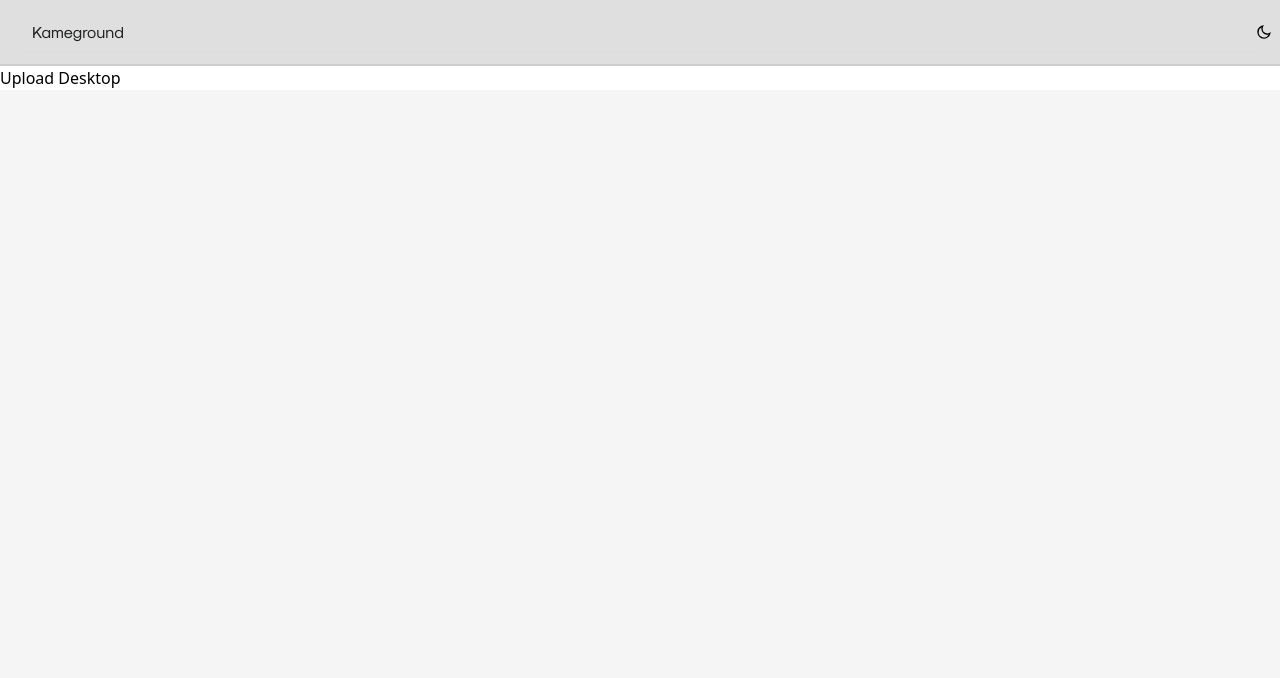
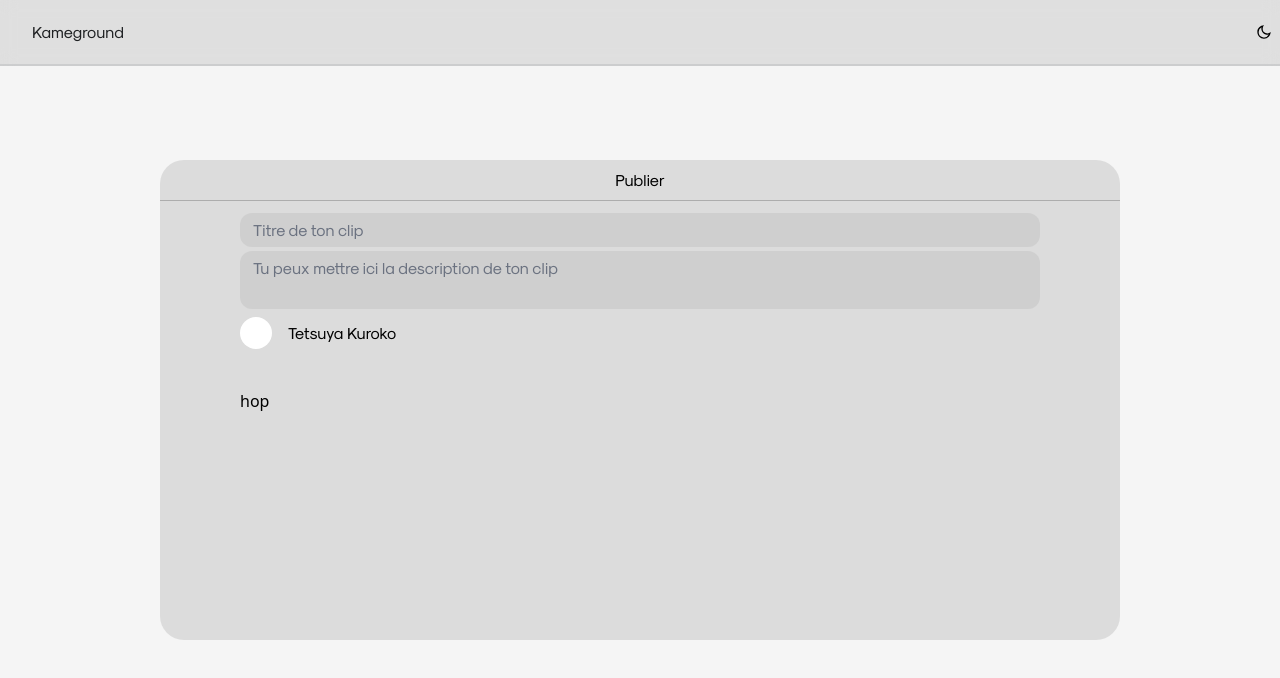
Before and after one commit to Initial-Dev/Project-S13, a Next.js app: page /upload in a window 1280 px wide. Shown: the top 678 px of the page. Built offline with nearby package versions, Linux system fonts and the light colour scheme; what tailwindcss-filters, vidstack would draw is missing.

Commit message:
setup html

```diff
--- /dev/null
+++ b/components/DragDrop/dragDrop.tsx
@@ -0,0 +1,14 @@
+import {FunctionComponent} from "react";
+
+type Props = {
+    className?: string
+}
+const dragDrop: FunctionComponent<Props> = ({className}) => {
+    return (
+        <div>
+            dragdrop
+        </div>
+    )
+}
+
+export default dragDrop;
--- /dev/null
+++ b/components/DragDrop/index.tsx
@@ -0,0 +1 @@
+export { default } from './dragDrop';
--- /dev/null
+++ b/components/FormUpload/formUpload.tsx
@@ -0,0 +1,22 @@
+import {FunctionComponent} from "react";
+
+type Props = {
+    className?: string
+}
+
+const formUpload: FunctionComponent<Props> = ({className}) => {
+    return (
+        <div className={`flex flex-col w-full gap-2 ${className}`}>
+            <div className={"flex flex-col gap-1"}>
+                <input className={"rounded-xl px-3 py-1 font-skmodernistregular bg-[#77777722] border-transparent p-0 focus:border-transparent focus:ring-0"} type={"text"} placeholder={"Titre de ton clip"}/>
+                <textarea className={"rounded-xl px-3 py-1 font-skmodernistregular resize-none bg-[#77777722] border-transparent p-0 focus:border-transparent focus:ring-0"} placeholder={"Tu peux mettre ici la description de ton clip"}/>
+            </div>
+            <div className={"flex flex-row gap-4 items-center"}>
+                <div className={"w-8 h-8 bg-white rounded-full"}></div>
+                <span className={"font-skmodernistregular"}>Tetsuya Kuroko</span>
+            </div>
+        </div>
+    )
+}
+
+export default formUpload;
--- /dev/null
+++ b/components/FormUpload/index.tsx
@@ -0,0 +1 @@
+export { default } from "./formUpload";
--- a/components/Title/Title.tsx
+++ b/components/Title/Title.tsx
@@ -1,9 +1,13 @@
 import {FunctionComponent} from "react";
+import classNames from "classnames";
 
-const Title: FunctionComponent = () => {
+type Props = {
+    className?: string
+}
+const Title: FunctionComponent<Props> = ({className}) => {
     return (
-        <div>
-            <h1>Upload</h1>
+        <div className={`w-full p-2 font- border-b-[1px] border-[#77777777] text-center ${className}`}>
+            <h1 className={"font-skmodernistregular"}>Publier</h1>
         </div>
     );
 };
--- a/pages/upload/index.tsx
+++ b/pages/upload/index.tsx
@@ -44,10 +44,10 @@ const upload: FunctionComponent = () => {
     }
 
     return (
-        <div className={"w-full h-full"}>
+        <div className={"w-full"}>
             {
                 isMobile ? (
-                    <UploadMobile data={dataToSend} />
+                    <UploadMobile data={dataToSend}  />
                 ) : (
                     <UploadDesktop data={dataToSend} />
                 )
--- a/pages/upload/uploadDesktop.tsx
+++ b/pages/upload/uploadDesktop.tsx
@@ -1,14 +1,25 @@
 import {FunctionComponent} from "react";
 import {dataToSend} from "./types";
+import Title from "../../components/Title";
+import FormUpload from "../../components/FormUpload";
 
 type Props = {
     data: dataToSend
 }
 const uploadDesktop: FunctionComponent<Props> = (data) => {
     return (
-        <div className={"flex flex-grow items-center justify-center w-screen bg-white "}>
-            <div className={"w-full h-full "}>
-                Upload Desktop
+        <div className={"w-full h-screen absolute top-0 flex flex-col items-center justify-center"}>
+            <div className={"flex flex-col items-center h-3/5 w-3/4 bg-[#77777733] rounded-3xl"}>
+                <Title className={""}/>
+                <div className={"h-full w-5/6 flex flex-col mt-3"}>
+                    <FormUpload className={""}/>
+                    <div className={"bg-red-600 mt-5"}>
+
+                    </div>
+                    <div className={"mt-5"}>
+                        hop
+                    </div>
+                </div>
             </div>
         </div>
     );
```
